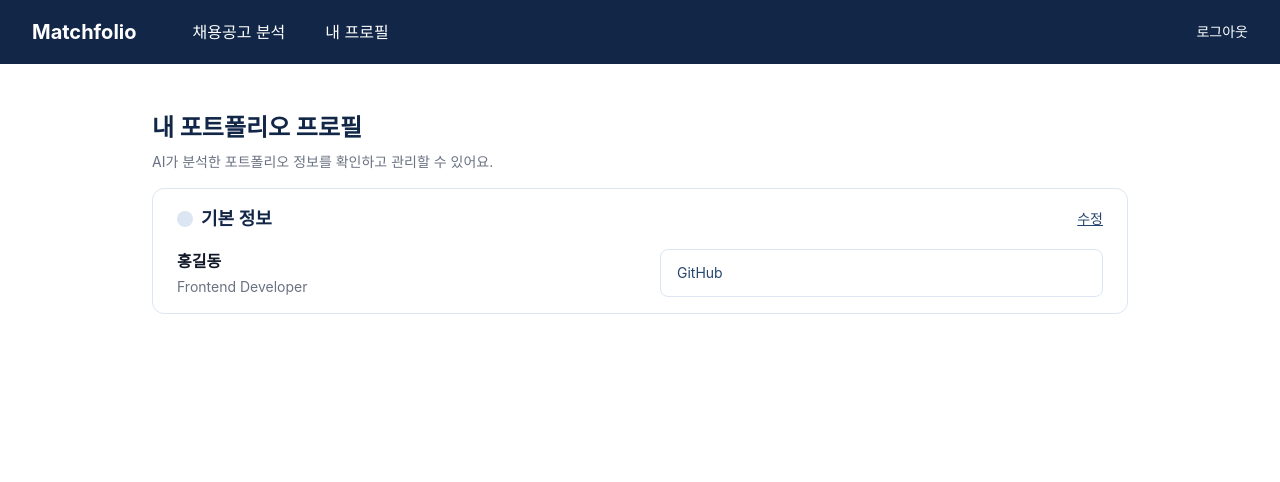
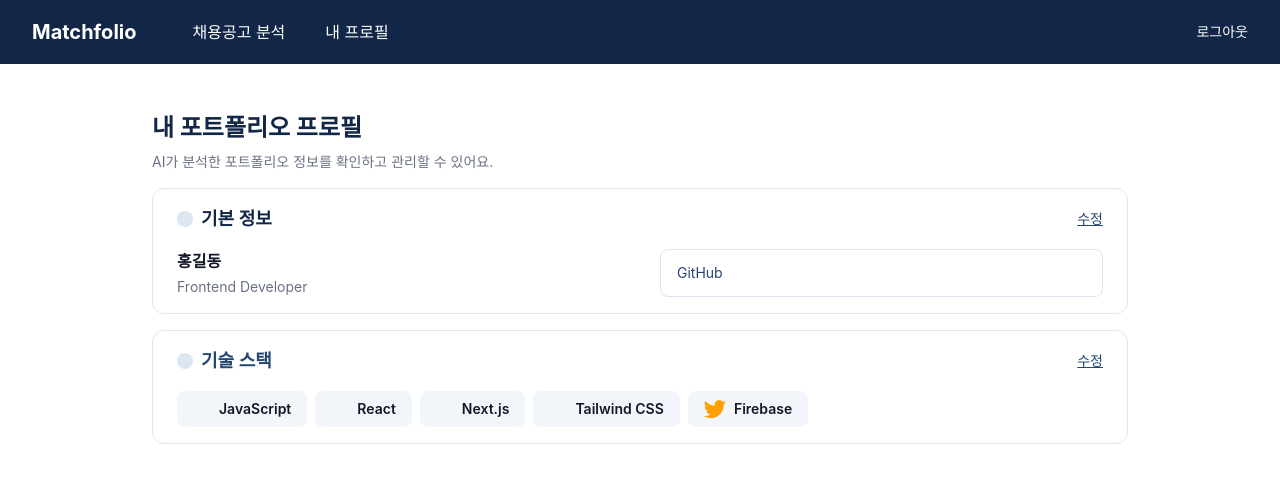
Before and after one commit to dajung-y/matchfolio, a React (Vite) app: page /portfolio in a window 1280 px wide. Shown: the top 482 px of the page. Built offline with nearby package versions, Linux system fonts and the light colour scheme.

Commit message:
feat: profile page 기술 스택 섹션 구현

```diff
--- a/package.json
+++ b/package.json
@@ -11,6 +11,7 @@
   },
   "dependencies": {
     "@tailwindcss/vite": "^4.3.3",
+    "devicon": "^2.17.0",
     "firebase": "^12.19.0",
     "react": "^19.2.8",
     "react-dom": "^19.2.8",
--- /dev/null
+++ b/src/components/profile/SkillSection.jsx
@@ -0,0 +1,65 @@
+export default function SKillSection({ skills }) {
+  const skillIcons = {
+    // language
+    JavaScript: "devicon-javascript-plain colored",
+    TypeScript: "devicon-typescript-plain colored",
+    Java: "devicon-java-plain colored",
+    Python: "devicon-python-plain colored",
+
+    // front end
+    React: "devicon-react-original colored",
+    "Next.js": "devicon-nextjs-plain",
+    Vue: "devicon-vuejs-plain colored",
+    HTML: "devicon-html5-plain colored",
+    CSS: "devicon-css3-plain colored",
+    "Tailwind CSS": "devicon-tailwindcss-original colored",
+
+    // back end
+    "Node.js": "devicon-nodejs-plain colored",
+    "Spring Boot": "devicon-spring-original colored",
+
+    // database
+    MongoDB: "devicon-mongodb-plain colored",
+    Firebase: "devicon-firebase-plain colored",
+
+    // tool
+    Git: "devicon-git-plain colored",
+    Figma: "devicon-figma-plain colored",
+  };
+  return (
+    <section className="rounded-xl border border-primary-light w-full px-6 py-4">
+      {/* header */}
+      <div className="flex items-center justify-between">
+        <div className="flex items-center">
+          <div className="rounded-full w-4 h-4 mr-2 bg-primary-light"></div>
+          <h2 className="text-lg font-semibold text-primary-medium">
+            기술 스택
+          </h2>
+        </div>
+        {/* TODO: 수정 기능 추가 */}
+        <button
+          type="button"
+          className="text-sm underline text-primary-medium cursor-pointer">
+          수정
+        </button>
+      </div>
+      {/* content */}
+      <div className="mt-4 flex flex-wrap gap-2">
+        {skills.map((skill) => {
+          const iconClass = skillIcons[skill];
+
+          return (
+            <div
+              key={skill}
+              className="flex items-center gap-2 rounded-lg bg-primary-extra-light px-4 py-2">
+              {iconClass && <i className={`${skillIcons[skill]} text-lg`} />}
+              <span className="text-sm font-semibold text-gray-900">
+                {skill}
+              </span>
+            </div>
+          );
+        })}
+      </div>
+    </section>
+  );
+}
--- a/src/main.jsx
+++ b/src/main.jsx
@@ -1,6 +1,7 @@
 import { StrictMode } from "react";
 import { createRoot } from "react-dom/client";
 import "./index.css";
+import "devicon/devicon.min.css";
 import App from "./App.jsx";
 import { BrowserRouter } from "react-router-dom";
 
--- a/src/pages/PortfolioProfilePage.jsx
+++ b/src/pages/PortfolioProfilePage.jsx
@@ -1,4 +1,5 @@
 import ProfileInfo from "../components/profile/ProfileInfo";
+import SKillSection from "../components/profile/SkillSection";
 
 import mockPortfolio from "../data/mockPortfolio";
 
@@ -19,6 +20,11 @@ export default function PortfolioProfilePage() {
       <div className="mt-4">
         <ProfileInfo profile={mockPortfolio.profile} />
       </div>
+
+      {/* 기술 스택 */}
+      <div className="mt-4">
+        <SKillSection skills={mockPortfolio.skills} />
+      </div>
     </main>
   );
 }
```
Also changed, not shown: 1 other file (tests, documents, lock files or other folders).
